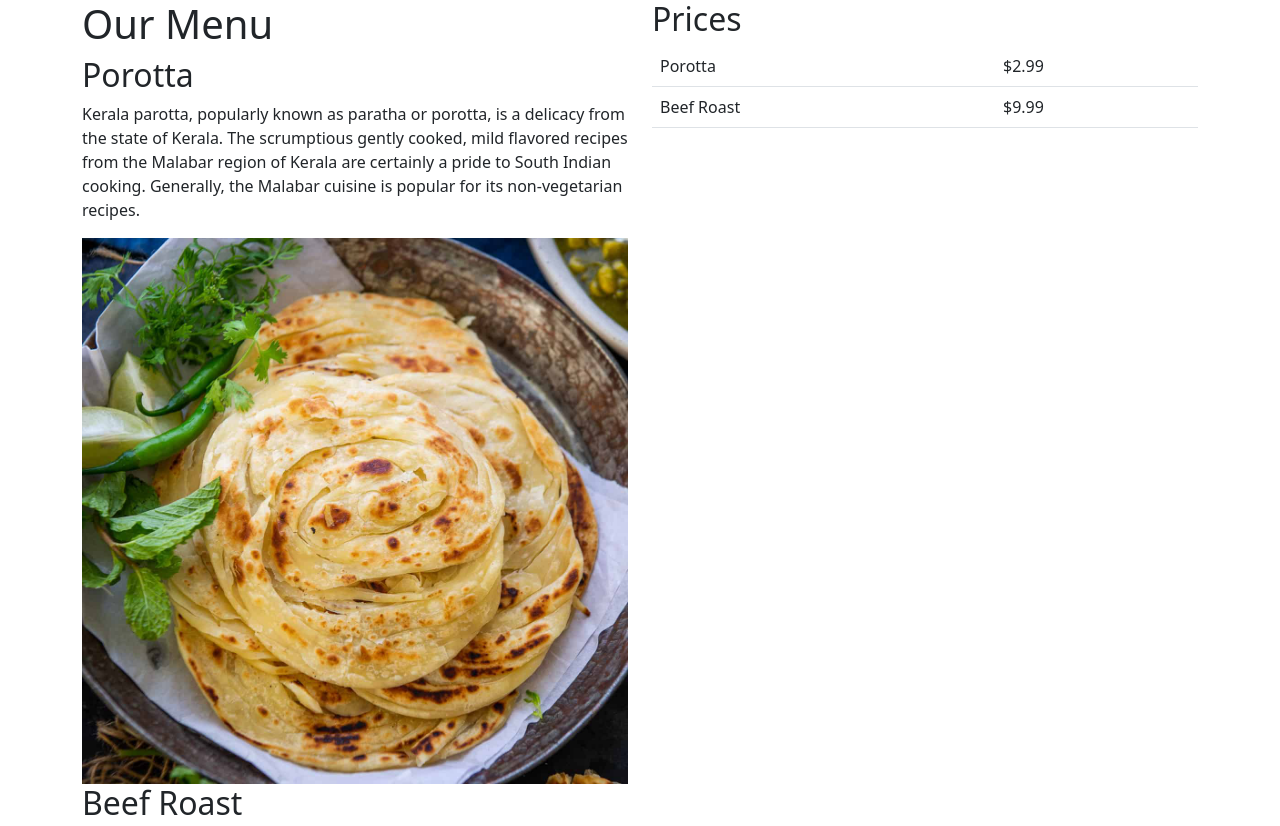
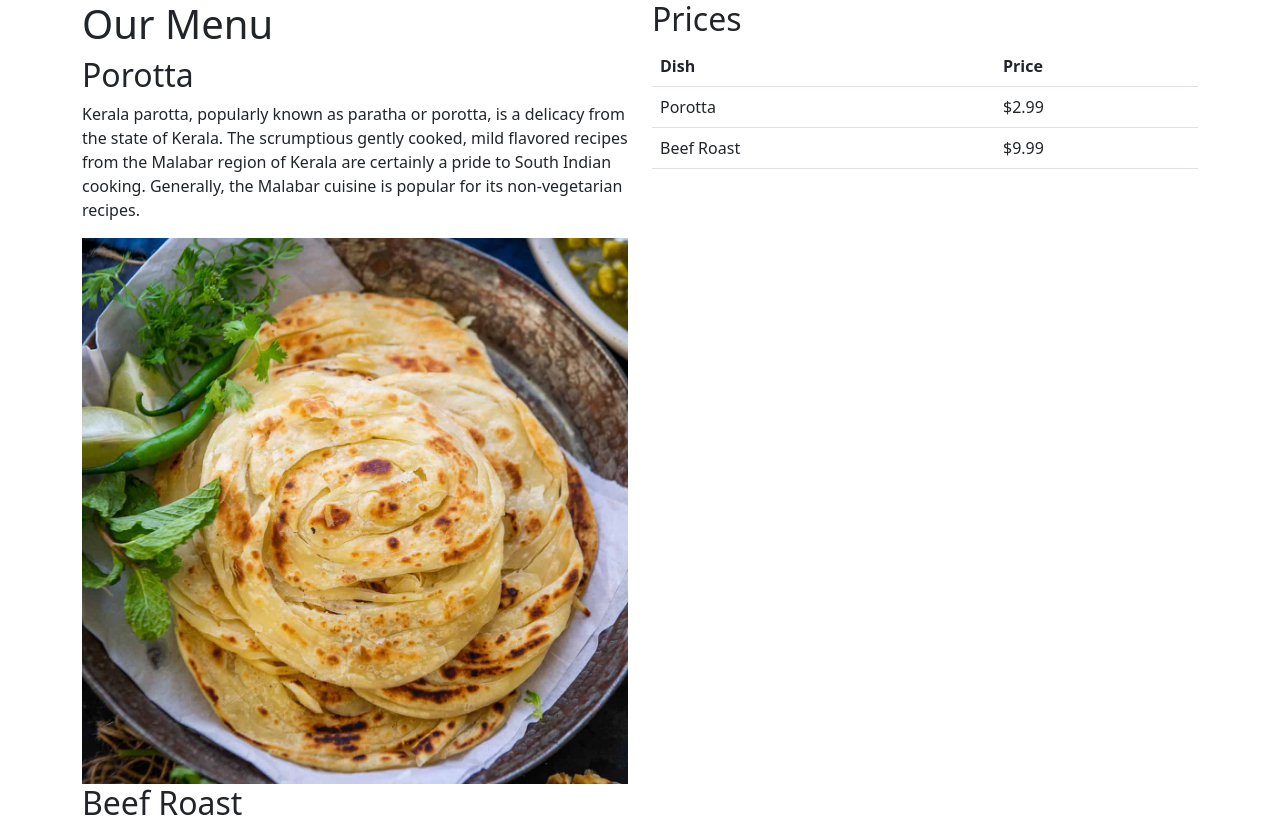
Before and after one commit to kickyvivi/meta-backend-dev, a plain HTML site: page LESSON/Course 1 - Introduction to Front-End-Development/Week 3/Intro to UI Frameworks and Libraries/index.html in a window 1280 px wide. Shown: the top 826 px of the page. Drawn offline with nearby package versions, Linux system fonts and the light colour scheme.

Commit message:
Add index.html screen snip - C1W3

```diff
--- a/LESSON/Course 1 - Introduction to Front-End-Development/Week 3/Intro to UI Frameworks and Libraries/index.html
+++ b/LESSON/Course 1 - Introduction to Front-End-Development/Week 3/Intro to UI Frameworks and Libraries/index.html
@@ -20,6 +20,10 @@
                     <h2>Prices</h2>
                     <table class="table">
                         <tr>
+                            <th>Dish</th>
+                            <th>Price</th>
+                        </tr>
+                        <tr>
                             <td>Porotta</td>
                             <td>$2.99</td>
                         </tr>
```
Also changed, not shown: LESSON/Course 1 - Introduction to Front-End-Development/Week 3/Intro to UI Frameworks and Libraries/index.png (added).
